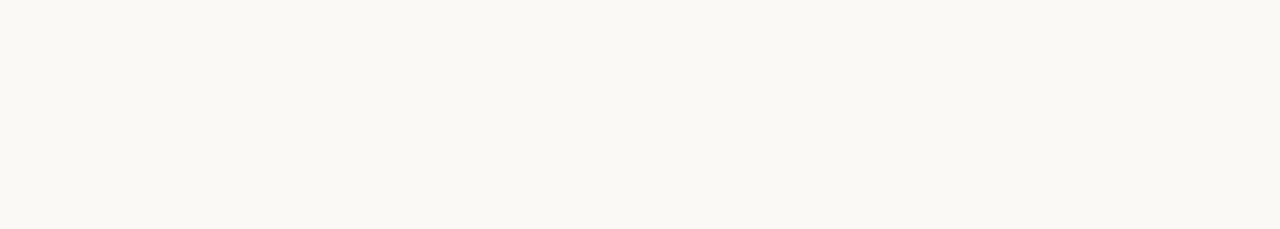
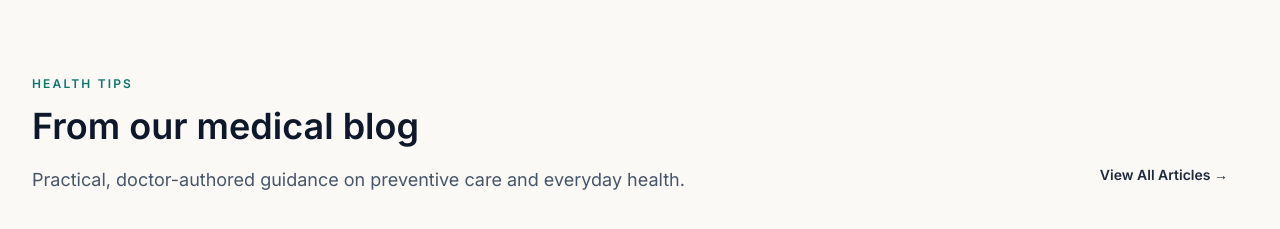
Before and after one commit to Mostofa-zaman/Diognostic, a Next.js app: page / in a window 1280 px wide. Shown: the part 6183-6412 px from the top of the page. Before the commit the page ends 6157 px from the top, so only its background shows below. Built offline with nearby package versions, Linux system fonts and the light colour scheme.

Commit message:
feat(home/HealthTips.jsx): create HealthTips component & add section heading and button

```diff
--- a/src/app/page.jsx
+++ b/src/app/page.jsx
@@ -7,6 +7,7 @@ import Specialists from "@/components/home/Specialists";
 import HealthPackages from "@/components/home/HealthPackages";
 import WhyChooseUs from "@/components/home/WhyChooseUs";
 import HomeCollectionPromo from "@/components/home/HomeCollectionPromo";
+import HealthTips from "@/components/home/HealthTips";
 
 export default function HomePage() {
   return (
@@ -22,6 +23,7 @@ export default function HomePage() {
       <HealthPackages/>
       <WhyChooseUs/>
       <HomeCollectionPromo/>
+      <HealthTips/>
     </>
   );
 }
--- /dev/null
+++ b/src/components/home/HealthTips.jsx
@@ -0,0 +1,25 @@
+import Button from "../common/Button";
+import SectionHeading from "../common/SectionHeading";
+
+export default function HealthTips() {
+  return (
+    <section className="section-py">
+      <div className="container-xl">
+        <div className="flex flex-wrap items-end justify-between gap-4">
+          <SectionHeading
+            eyebrow="Health Tips"
+            title="From our medical blog"
+            description="Practical, doctor-authored guidance on preventive care and everyday health."
+          />
+          <Button
+            href="/blog"
+            variant="ghost"
+            className="hidden sm:inline-flex"
+          >
+            View All Articles →
+          </Button>
+        </div>
+      </div>
+    </section>
+  );
+}
```
